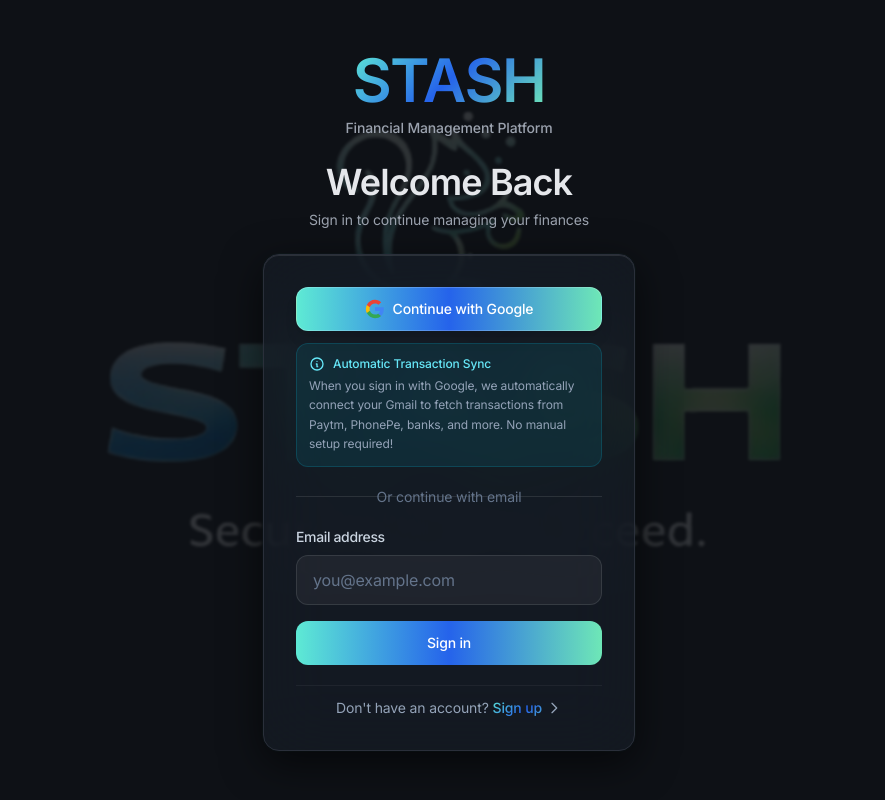
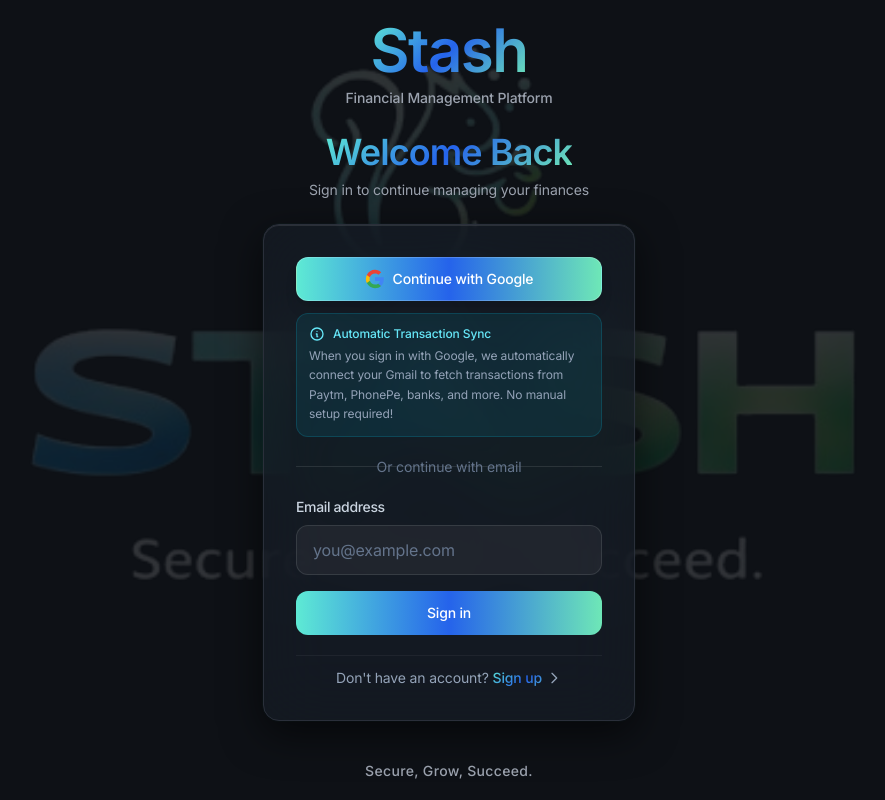
Before and after one commit to samyak555/Stash, a React (Vite) app in the folder frontend/: page /login in a window 1280 px wide. Shown: the whole page, without its empty margins (191-1076 px from the left). Built offline with nearby package versions, Linux system fonts and the light colour scheme; no server answers.

Commit message:
Polish login page: Change STASH to Stash (refined font weight), apply brand gradient to Welcome Back, increase background logo size (110%), remove blur for better recognition, add tagline 'Secure, Grow, Succeed.' below login container

```diff
--- a/frontend/src/pages/Login.jsx
+++ b/frontend/src/pages/Login.jsx
@@ -141,21 +141,20 @@
         className="absolute inset-0 w-full h-full pointer-events-none z-0"
         style={{
           backgroundImage: `url(${logoSrc})`,
-          backgroundSize: '90%',
+          backgroundSize: '110%',
           backgroundPosition: 'center',
           backgroundRepeat: 'no-repeat',
           opacity: 0.15,
-          filter: 'blur(1px)',
         }}
       />
 
       {/* Main Content - Centered, Non-Scrollable */}
       <div className="relative z-10 w-full max-w-[420px] px-4 sm:px-6">
         <div className="space-y-6">
-          {/* STASH Wordmark - Bold Brand Identity */}
+          {/* Stash Wordmark - Refined Brand Identity */}
           <div className="text-center mb-4">
-            <h1 className="text-5xl sm:text-6xl font-black text-gradient-brand tracking-tight uppercase mb-2">
-              STASH
+            <h1 className="text-5xl sm:text-6xl font-bold text-gradient-brand tracking-tight mb-2">
+              Stash
             </h1>
             <p className="text-text-secondary text-sm font-medium">
               Financial Management Platform
@@ -164,7 +163,7 @@
 
           {/* Welcome Header */}
           <div className="text-center mb-6">
-            <h2 className="text-3xl sm:text-4xl font-bold text-text-primary tracking-tight mb-2">
+            <h2 className="text-3xl sm:text-4xl font-bold text-gradient-brand tracking-tight mb-2">
               Welcome Back
             </h2>
             <p className="text-text-secondary text-sm">
@@ -277,6 +276,13 @@
               </p>
             </div>
           </div>
+
+          {/* Tagline - Below Login Container */}
+          <div className="text-center mt-6 pt-4">
+            <p className="text-text-secondary text-sm font-medium tracking-wide">
+              Secure, Grow, Succeed.
+            </p>
+          </div>
         </div>
       </div>
     </div>
```
